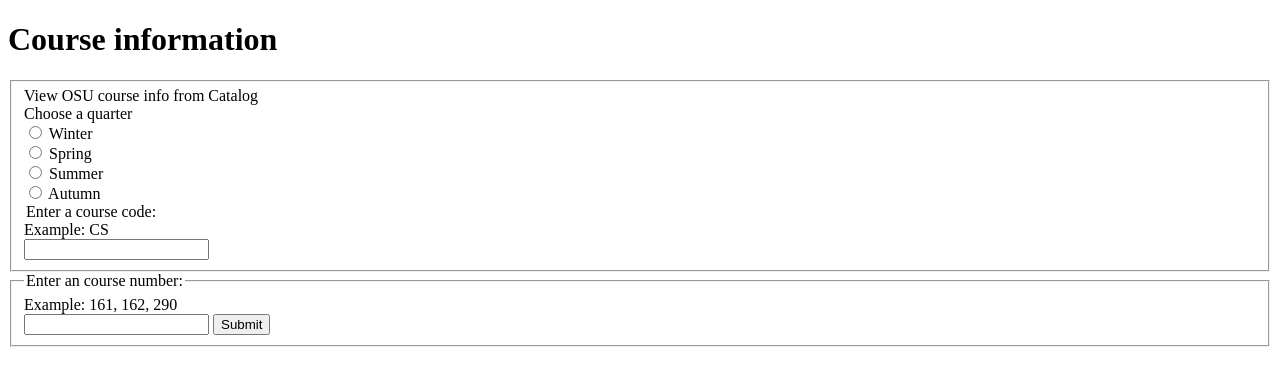
After one commit to flaigj/CS419Project, a Python web app: template web/templates/osu_catalog_input.html in a window 1280 px wide. The commit adds this page. Shown: the top 386 px of the page. Run offline with Jinja, Linux system fonts and the light colour scheme; the template is opened without the code that fills it, so the values that code supplies are empty.

Commit message:
Fixed errors, print outs, implemented osu_catalog feature

```diff
--- a/web/base_page.py
+++ b/web/base_page.py
@@ -23,3 +23,8 @@ class ActorInput(webapp2.RequestHandler):
 
 		template = JINJA_ENVIRONMENT.get_template('actor-input.html')
 		self.response.write(template.render(template_values))
+
+class CourseInput(webapp2.RequestHandler):
+	def post(self):
+		template = JINJA_ENVIRONMENT.get_template('osu_catalog_input.html')
+		self.response.write(template.render())
--- a/web/google_api_call.py
+++ b/web/google_api_call.py
@@ -150,8 +150,11 @@ def getParticipantData(startWindow, endWindow, email, orderedSlots):
 			#print ele[2], ele[1]
 			myStr2 = ele[2]
 			myStr1 = ele[1]
-			myStr = str(myStr2)
+			myStr2 = str(myStr2)
 			myStr1 = str(myStr1)
+			newStr = myStr1 + myStr2
+			if (myStr2 == "None" or myStr2 == "None"):
+				newStr = "None"
 			orderedSlots.append(myStr2 + " " + myStr1)
 
 
--- a/web/templates/menu.html
+++ b/web/templates/menu.html
@@ -7,9 +7,11 @@
 <body>
 <p><h1>Welcome to the Meeting Planner</h1></p>
 <fieldset>
-<form action="/catalog" method="post" >
-
+<form action="/catalog_input" method="post" >
+	<label for="catalog">View OSU course info from Catalog</label><br>
+	<input type="submit" name="catalog" value="Submit" />
 </form>
+<br>
 <form action="/input" method="post" >
 		<input type="hidden" name="action" value="choose_type" />
 		<label for="choose">Choose a meeting type</label><br>
--- /dev/null
+++ b/web/templates/osu_catalog_input.html
@@ -0,0 +1,37 @@
+<!DOCTYPE html>
+<html lang="en">
+<head>
+	<meta charset='utf-8'>
+	<title>Course information</title>
+</head>
+<body>
+	<h1>Course information</h1>
+	<fieldset>
+	<form action="/catalog-api" method="post">
+		<label for="catalog">View OSU course info from Catalog</label><br>
+		<input type="hidden" name="quarter" value="choose_qu" />
+		<label for="chooseQTR">Choose a quarter</label><br>
+		<input type="radio" name="chooseQTR" value="201602" required>
+		Winter<br>
+		<input type="radio" name="chooseQTR" value="201603" required>
+		Spring<br>
+		<input type="radio" name="chooseQTR" value="201700" required>
+		Summer<br>
+		<input type="radio" name="chooseQTR" value="201701" required>
+		Autumn<br>
+
+		<!-- chooseQTR, courseCode, courseNum as post vars for osu_catalog.py -->
+		<legend>Enter a course code:</legend>
+		Example: CS<br>
+		<input type="text" name="courseCode" />
+		</fieldset>
+		<fieldset>
+		<legend>Enter an course number:</legend>
+		Example: 161, 162, 290<br>
+		<input type="text" name="courseNum" />
+
+		<input type="submit" name="catalog" value="Submit" />
+	</form>
+	</fieldset>
+</body>
+</html>
--- a/web/webpaths.py
+++ b/web/webpaths.py
@@ -4,5 +4,6 @@ app = webapp2.WSGIApplication([
 	('/', 'base_page.BaseHandler'),
 	('/input', 'base_page.ActorInput'),
 	('/google-api', 'use_cases.RunUseCases'),
-	('/catalog', 'osu_catalog.GetCourse'),
+	('/catalog_input', 'base_page.CourseInput'),
+	('/catalog-api', 'osu_catalog.GetCourse'),
 	], debug=True)
```
Also changed, not shown: web/osu_catalog.py (+68 -52 lines), web/templates/catalog_class.html (added, +16 -0 lines), web/templates/meeting-times.html (+7 -2 lines).
